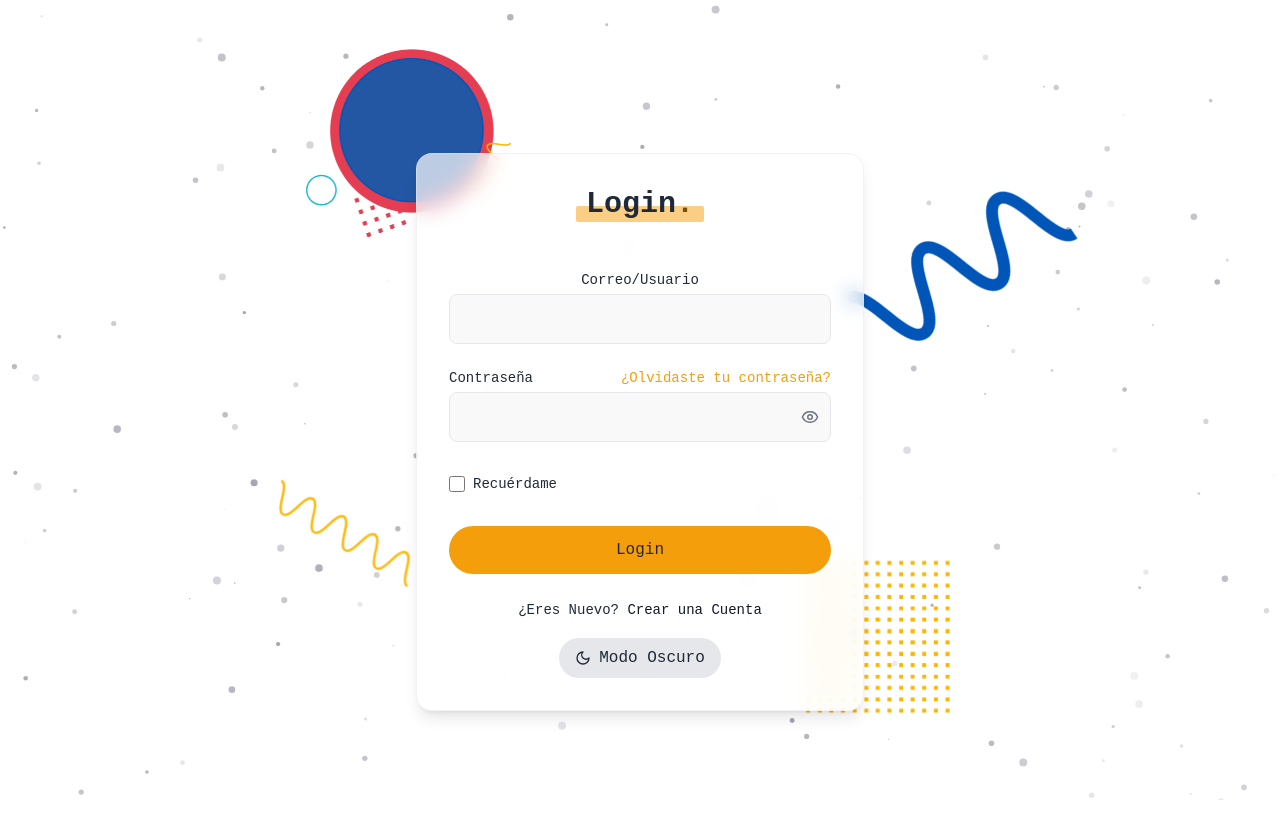
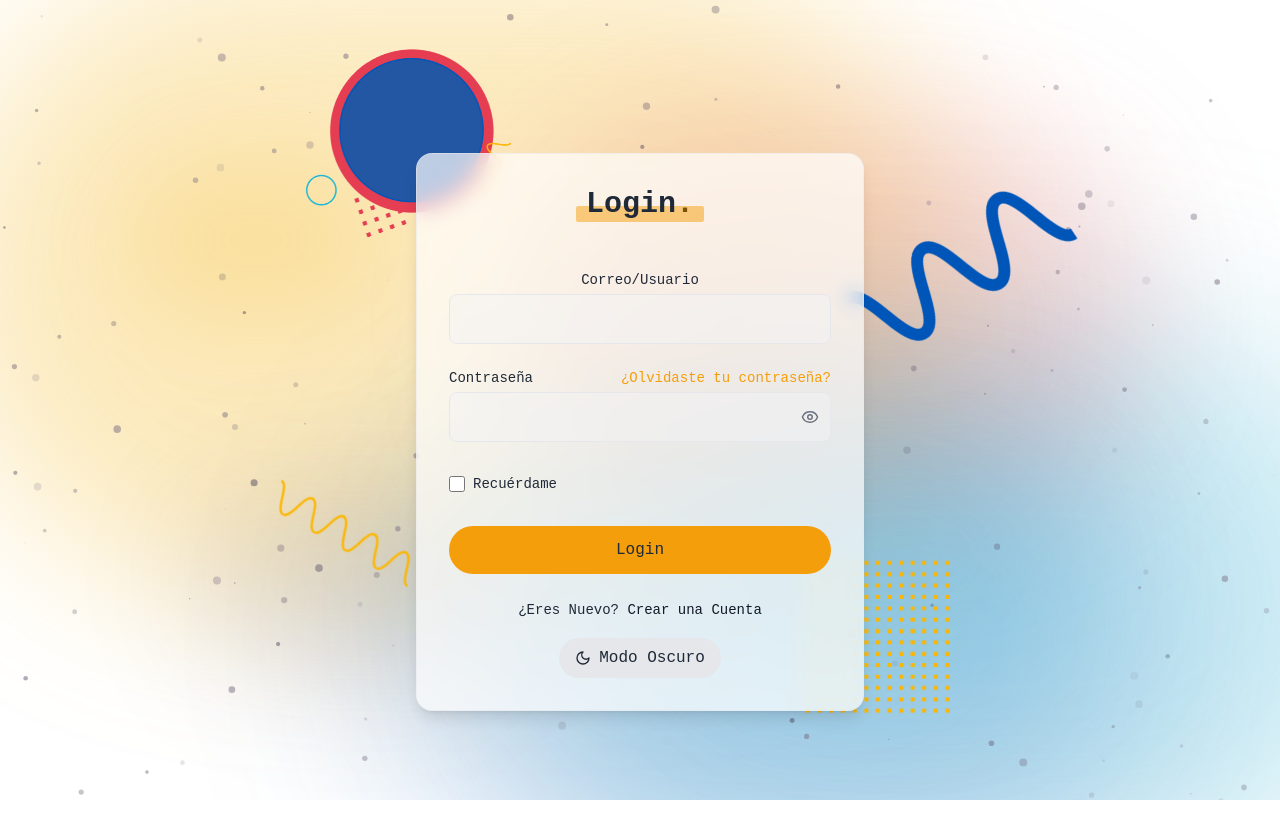
Before and after one commit to mariovital/dragons-treasure, a React (Vite) app in the folder Front/dragons-treasure/: page / in a window 1280 px wide. Shown: the top 838 px of the page. Built offline with nearby package versions, Linux system fonts and the light colour scheme; a web font is replaced by a local one.

Commit message:
Color gradient added to Login.

```diff
--- a/Front/dragons-treasure/src/pages/Login.jsx
+++ b/Front/dragons-treasure/src/pages/Login.jsx
@@ -81,7 +81,46 @@ const Login = () => {
   };
 
   return (
-    <div className={`min-h-screen flex items-center justify-center ${darkMode ? 'bg-black text-white' : 'bg-white text-gray-800'} relative overflow-hidden w-full`}>
+    <div className={`min-h-screen flex items-center justify-center ${darkMode ? 'text-white' : 'text-gray-800'} relative overflow-hidden w-full`}>
+      {/* Gradient background with organic circular feel */}
+      <div className="fixed inset-0 overflow-hidden">
+        <div className={`absolute inset-0 ${
+          darkMode
+            ? 'bg-[#0F0C1D]'
+            : 'bg-white'
+        }`}></div>
+
+        {/* Organic circular gradient overlays - smaller sizes for more color variety */}
+        <div className={`absolute w-[80%] h-[80%] rounded-full blur-[80px] -top-[5%] -left-[5%] ${
+          darkMode ? 'bg-[#331A1D]/70' : 'bg-[#F6BA27]/30'
+        }`}></div>
+
+        <div className={`absolute w-[70%] h-[70%] rounded-full blur-[90px] top-[40%] -right-[10%] ${
+          darkMode ? 'bg-[#001E3D]/80' : 'bg-[#52BEDA]/30'
+        }`}></div>
+
+        <div className={`absolute w-[60%] h-[60%] rounded-full blur-[100px] -bottom-[10%] left-[30%] ${
+          darkMode ? 'bg-[#1A4D5C]/70' : 'bg-[#0053B1]/20'
+        }`}></div>
+
+        <div className={`absolute w-[50%] h-[50%] rounded-full blur-[70px] top-[15%] left-[40%] ${
+          darkMode ? 'bg-[#001F33]/60' : 'bg-[#D44D56]/20'
+        }`}></div>
+
+        {/* Additional small organic shapes for texture and color variety */}
+        <div className={`absolute w-[25%] h-[25%] rounded-full blur-[60px] top-[60%] left-[15%] ${
+          darkMode ? 'bg-[#331A1D]/40' : 'bg-[#1D1934]/10'
+        }`}></div>
+
+        <div className={`absolute w-[20%] h-[20%] rounded-full blur-[50px] top-[20%] left-[10%] ${
+          darkMode ? 'bg-[#1A4D5C]/50' : 'bg-[#F6BA27]/20'
+        }`}></div>
+
+        <div className={`absolute w-[30%] h-[30%] rounded-full blur-[70px] bottom-[15%] right-[15%] ${
+          darkMode ? 'bg-[#001E3D]/60' : 'bg-[#52BEDA]/25'
+        }`}></div>
+      </div>
+
       {/* Add the particles background */}
       <ParticlesBackground />
 
```
